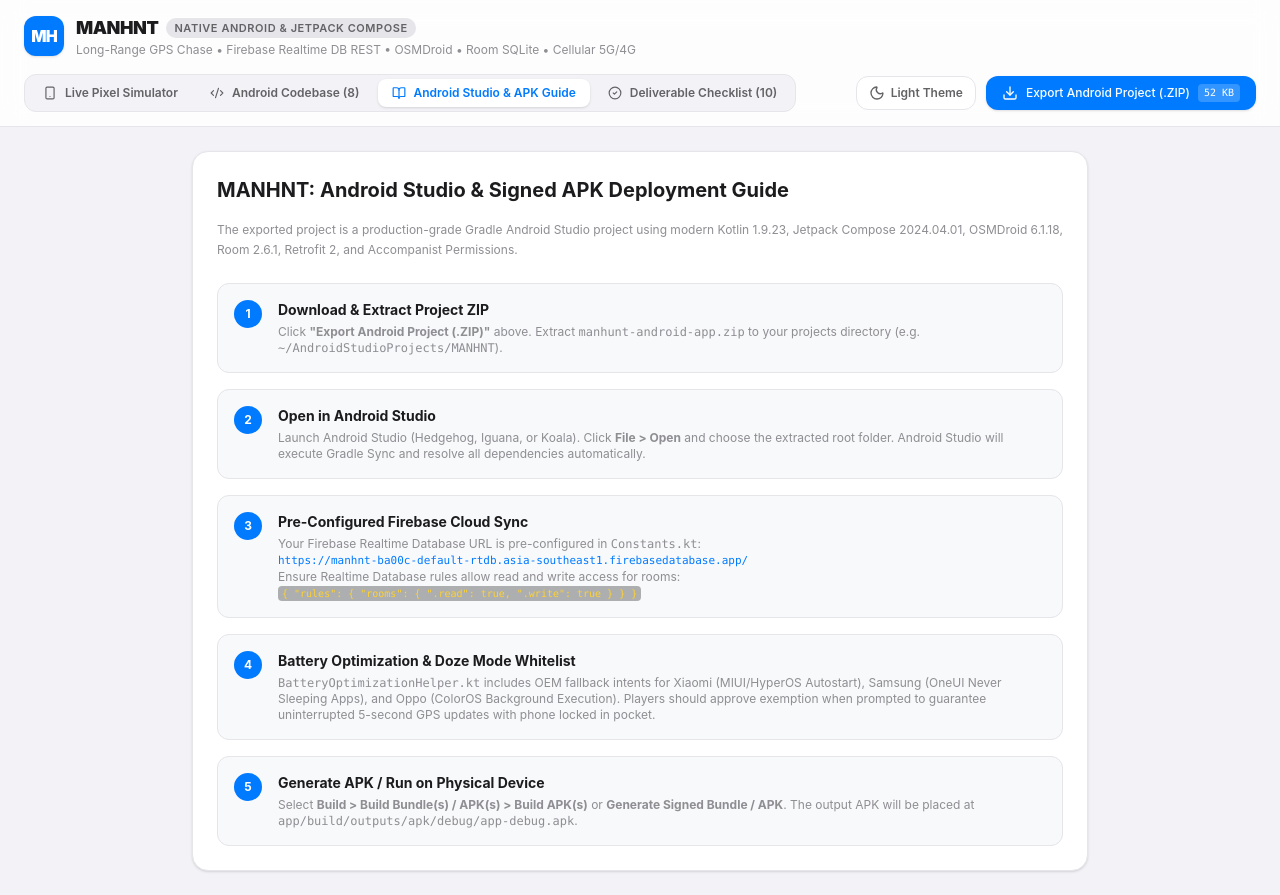
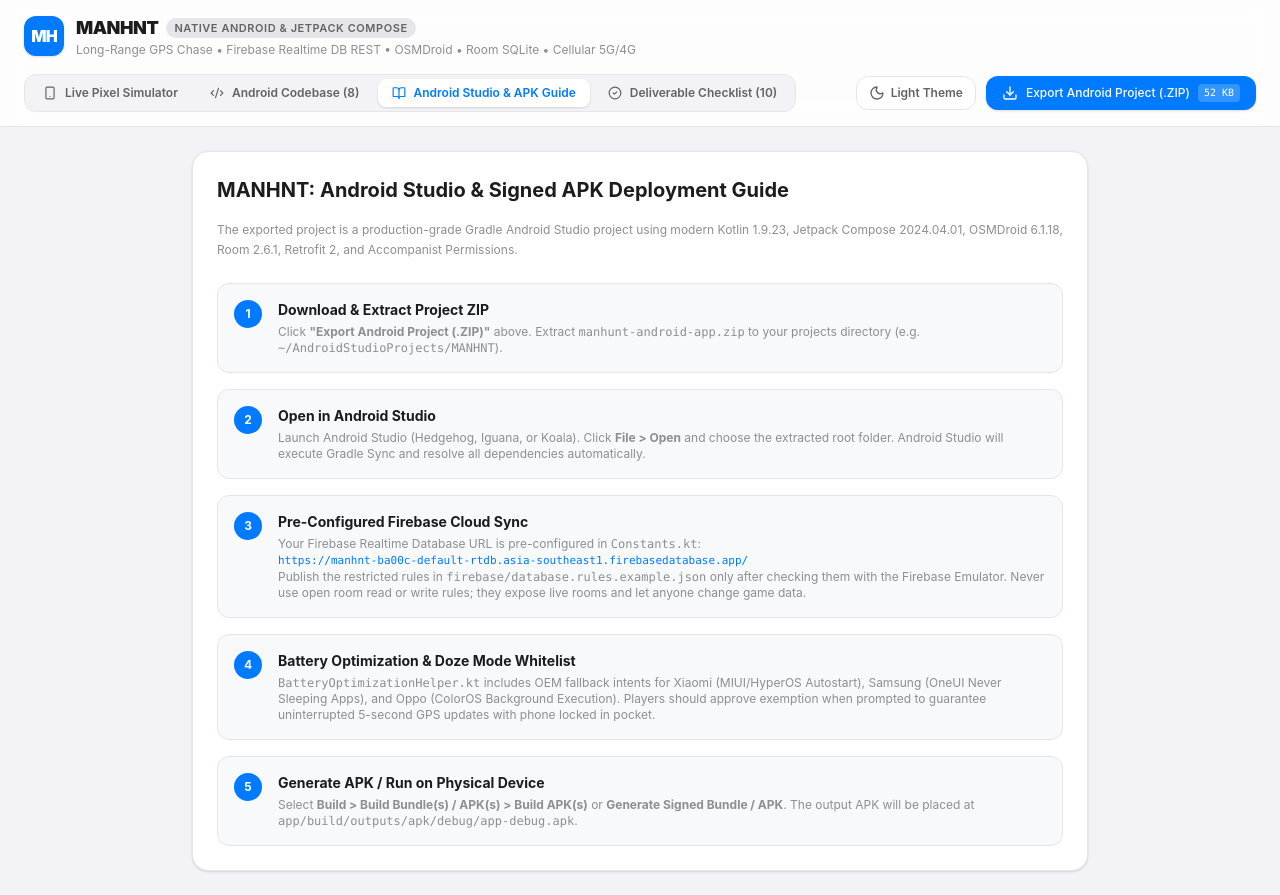
Before and after one commit to dedsec-1337/MANHNT, a React (Vite) app: page / in a window 1280 px wide. Both pictures are taken after a click on the button "Android Studio & APK Guide". Built offline with nearby package versions, Linux system fonts and the light colour scheme.

Commit message:
Polish OLED contrast and motion performance

```diff
--- a/src/App.tsx
+++ b/src/App.tsx
@@ -1674,11 +1674,7 @@
                         https://manhnt-ba00c-default-rtdb.asia-southeast1.firebasedatabase.app/
                       </code>
                       <br />
-                      Ensure Realtime Database rules allow read and write access for rooms:
-                      <br />
-                      <code className="font-mono text-[10px] bg-black/30 px-1 py-0.5 rounded text-amber-300">
-                        &#123; "rules": &#123; "rooms": &#123; ".read": true, ".write": true &#125; &#125; &#125;
-                      </code>
+                      Publish the restricted rules in <code>firebase/database.rules.example.json</code> only after checking them with the Firebase Emulator. Never use open room read or write rules; they expose live rooms and let anyone change game data.
                     </p>
                   </div>
                 </div>
```
Also changed, not shown: 12 other files (tests, documents, lock files or other folders).
